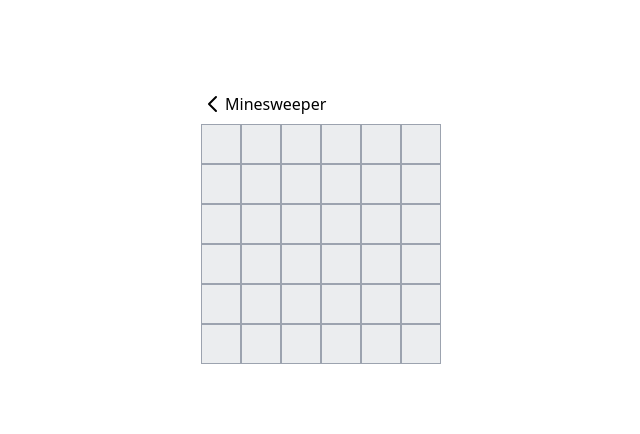
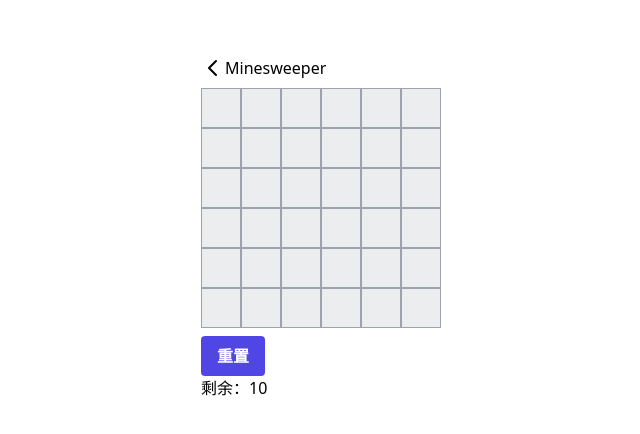
Before and after one commit to liuhq8796/liuhq8796.github.io, a Vue app: page /minesweeper in a window 1280 px wide. Shown: the part 172-606 px from the top of the page, without its empty margins (319-959 px from the left). Built offline with nearby package versions, Linux system fonts and the light colour scheme.

Commit message:
增加重置按钮和剩余计数

```diff
--- a/src/classes/MinesweeperClass.ts
+++ b/src/classes/MinesweeperClass.ts
@@ -54,6 +54,14 @@ export default class MineClass {
     });
   }
 
+  useMinesLeft() {
+    return computed(() => {
+      if (!this.mineGenerated.value) return this.mines;
+      return this.flatten(this.blocks.value).filter((b) => b.mine && !b.flagged)
+        .length;
+    });
+  }
+
   reset() {
     this.blocks.value = Array.from({ length: this.height }, (_, y) => {
       return Array.from({ length: this.width }, (_, x) => {
@@ -68,6 +76,8 @@ export default class MineClass {
         };
       });
     });
+    this.mineGenerated.value = false;
+    this.gameState.value = "playing";
   }
 
   onClick(block: MineBlock) {
@@ -157,15 +167,7 @@ export default class MineClass {
       // 如果炸弹在初始化的位置或相邻的位置，则重新生成
       do {
         block = this.getRandomBlock();
-      } while (
-        block.mine ||
-        ((block.x === initial.x - 1 ||
-          block.x === initial.x ||
-          block.x === initial.x + 1) &&
-          (block.y === initial.y - 1 ||
-            block.y === initial.y ||
-            block.y === initial.y + 1))
-      );
+      } while (block.mine || block === initial);
       block.mine = true;
     }
   }
--- a/src/views/MinesweeperView.vue
+++ b/src/views/MinesweeperView.vue
@@ -3,6 +3,8 @@
 import MinesweeperClass from "@/classes/MinesweeperClass";
 
 const Minesweeper = new MinesweeperClass(6, 6, 10);
+
+const minesLeft = Minesweeper.useMinesLeft();
 </script>
 
 <template>
@@ -22,6 +24,17 @@ const Minesweeper = new MinesweeperClass(6, 6, 10);
           ></MineBlock>
         </div>
       </div>
+      <div class="mt-2">
+        <button
+          class="bg-indigo-600 hover:bg-indigo-700 text-white font-bold py-2 px-4 rounded"
+          @click="Minesweeper.reset()"
+        >
+          重置
+        </button>
+      </div>
+      <div>
+        <span>剩余：{{ minesLeft }}</span>
+      </div>
     </div>
   </main>
 
```
